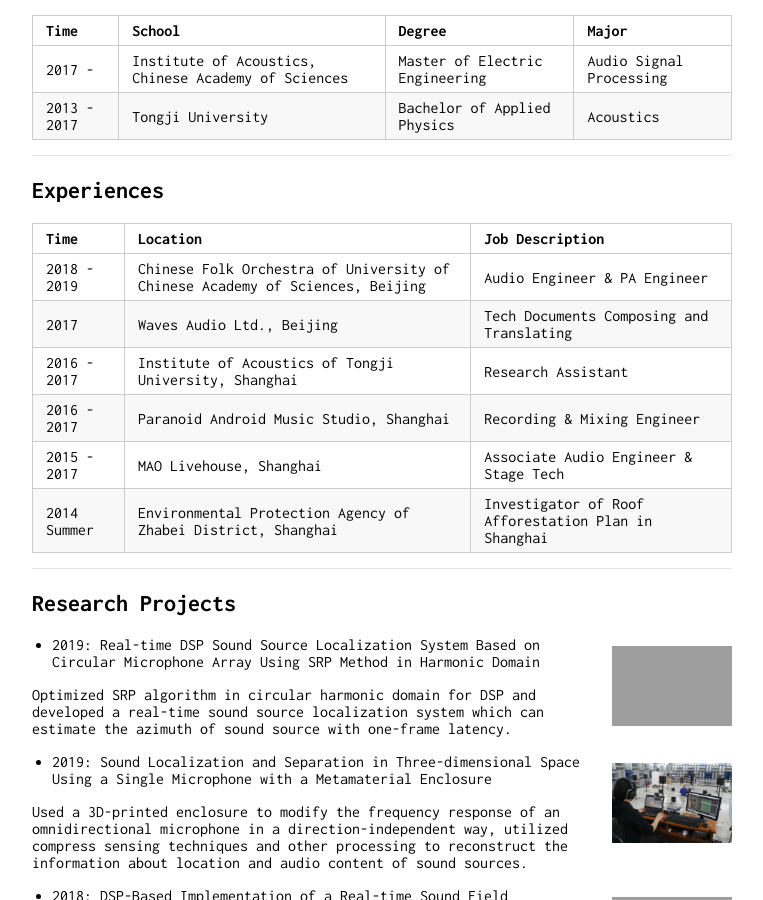
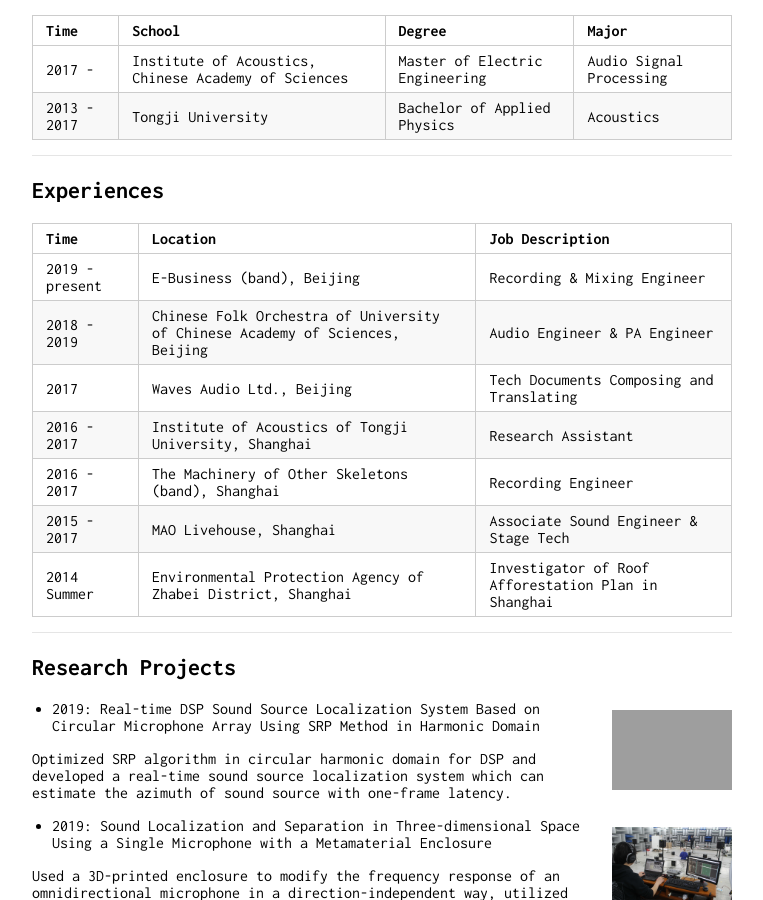
Before and after one commit to Paranoid2droid/cv, a Jekyll site: the page built from index.md, in a window 1280 px wide and 900 px high, scrolled down 816 px, cut to the strip 0-900 px from the top of the window. Shown: the whole strip, without its empty margins (258-1021 px from the left). Built offline with Jekyll 4.4.1, drawn with Linux system fonts in a browser that asks for light colours; grey boxes are pictures that could not be loaded.

Commit message:
update experiences and resume

```diff
--- a/index.md
+++ b/index.md
@@ -40,11 +40,12 @@ Time      | School                                                    | Degree
 
 Time      | Location                  | Job Description
 ----------|---------------------------|------------------
+2019 - present | E-Business (band), Beijing | Recording & Mixing Engineer
 2018 - 2019 | Chinese Folk Orchestra of University of Chinese Academy of Sciences, Beijing | Audio Engineer & PA Engineer
 2017        | Waves Audio Ltd., Beijing | Tech Documents Composing and Translating
 2016 - 2017 | Institute of Acoustics of Tongji University, Shanghai | Research Assistant
-2016 - 2017 | Paranoid Android Music Studio, Shanghai | Recording & Mixing Engineer
-2015 - 2017 | MAO Livehouse, Shanghai | Associate Audio Engineer & Stage Tech
+2016 - 2017 | The Machinery of Other Skeletons (band), Shanghai | Recording Engineer
+2015 - 2017 | MAO Livehouse, Shanghai | Associate Sound Engineer & Stage Tech
 2014 Summer | Environmental Protection Agency of Zhabei District, Shanghai | Investigator of Roof Afforestation Plan in Shanghai
 
 ---
```
Also changed, not shown: 1 other file.
